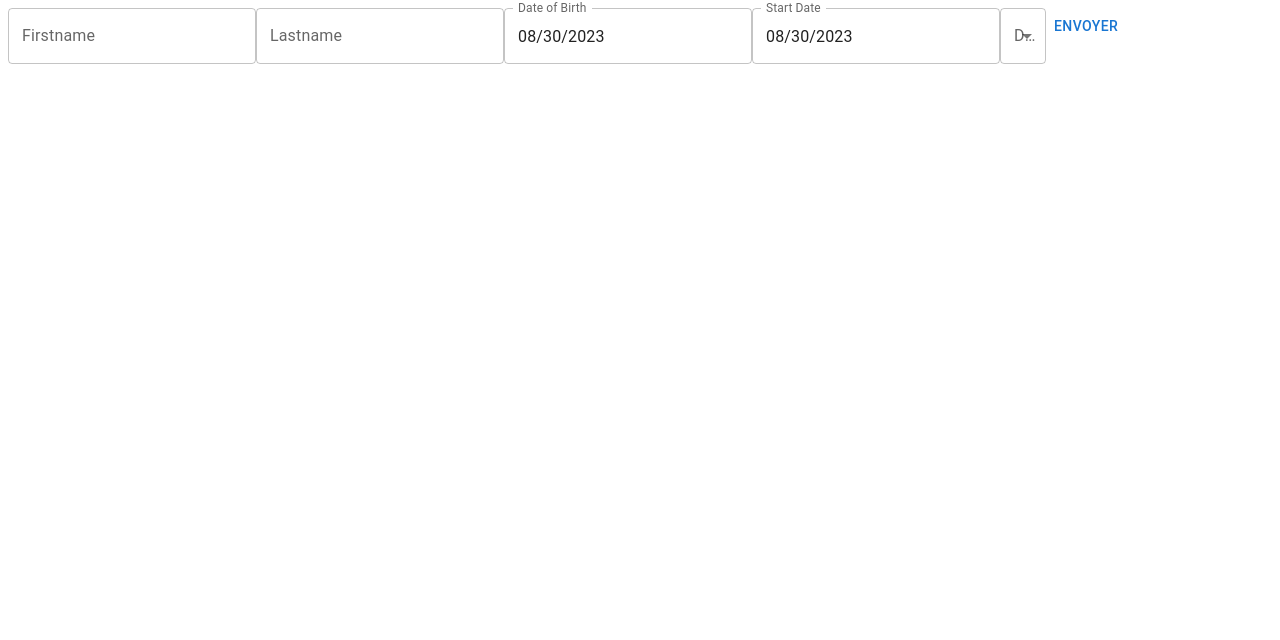
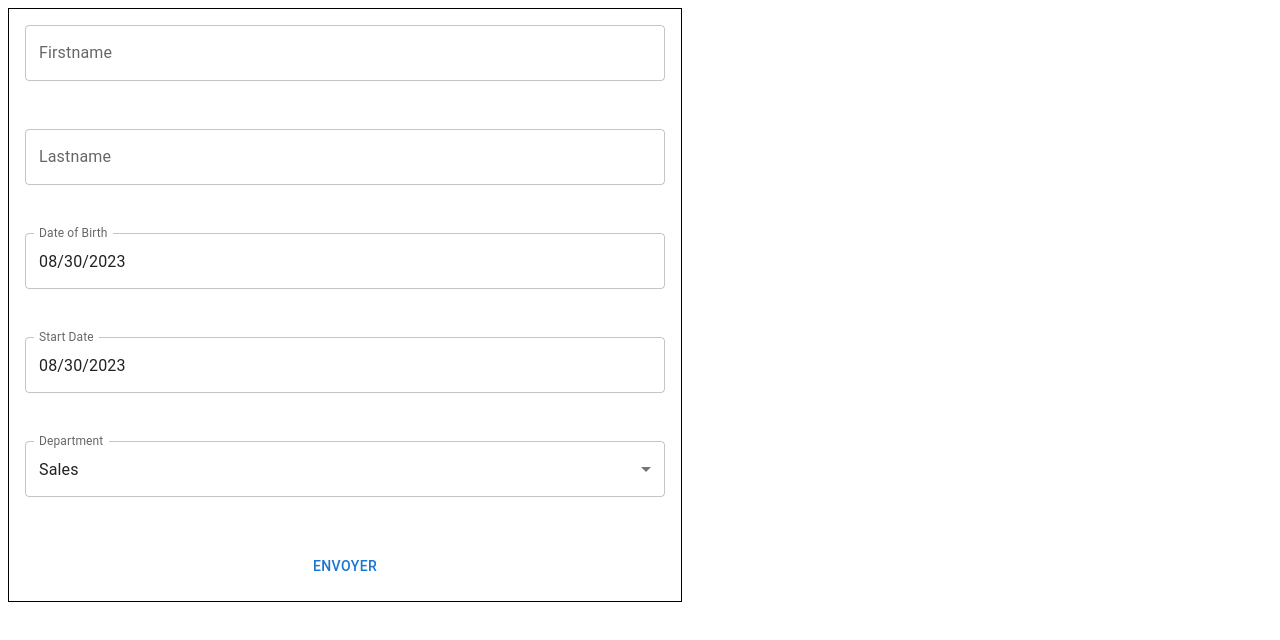
Before and after one commit to antoinea95/p14hrnet, a React (Vite) app: page / in a window 1280 px wide. Shown: the top 640 px of the page. Built offline with nearby package versions, Linux system fonts and the light colour scheme.

Commit message:
test style

```diff
--- a/src/App.jsx
+++ b/src/App.jsx
@@ -1,6 +1,7 @@
 import { useState } from 'react';
 import React from 'react';
 import NewEmployee from './components/Form/NewEmployee';
+import "./style.css";
 
 function App() {
 
--- a/src/components/Form/input/SelectInput.jsx
+++ b/src/components/Form/input/SelectInput.jsx
@@ -1,5 +1,5 @@
 import React from 'react';
-import { FormControl, InputLabel, MenuItem, Select } from "@mui/material";
+import { FormControl, FormHelperText, InputLabel, MenuItem, Select } from "@mui/material";
 import { Controller } from "react-hook-form";
 
 export default function SelectInput({ name, label, control, errors, data, ...others }) {
@@ -9,10 +9,11 @@ export default function SelectInput({ name, label, control, errors, data, ...oth
         {label}
       </InputLabel>
       <Controller
-        defaultValue=""
+        defaultValue={data[0].value}
         name={name}
         control={control} // Assurez-vous de passer correctement la prop control
-        render={({ field }) => (
+        render={({ field, fieldState: error }) => (
+          <>
           <Select {...field} label={label} id={name}>
             {data.map((item) => (
               <MenuItem key={item.value} value={item.value}>
@@ -20,6 +21,8 @@ export default function SelectInput({ name, label, control, errors, data, ...oth
               </MenuItem>
             ))}
           </Select>
+          <FormHelperText error={true}> {error?.message}</FormHelperText>
+          </>
         )}
       />
     </FormControl>
--- /dev/null
+++ b/src/style.css
@@ -0,0 +1,8 @@
+form {
+    display:  grid;
+    grid-template-columns: 1fr;
+    gap: 3rem;
+    width: 50vw;
+    border: 1px solid;
+    padding: 1rem;
+}
```
